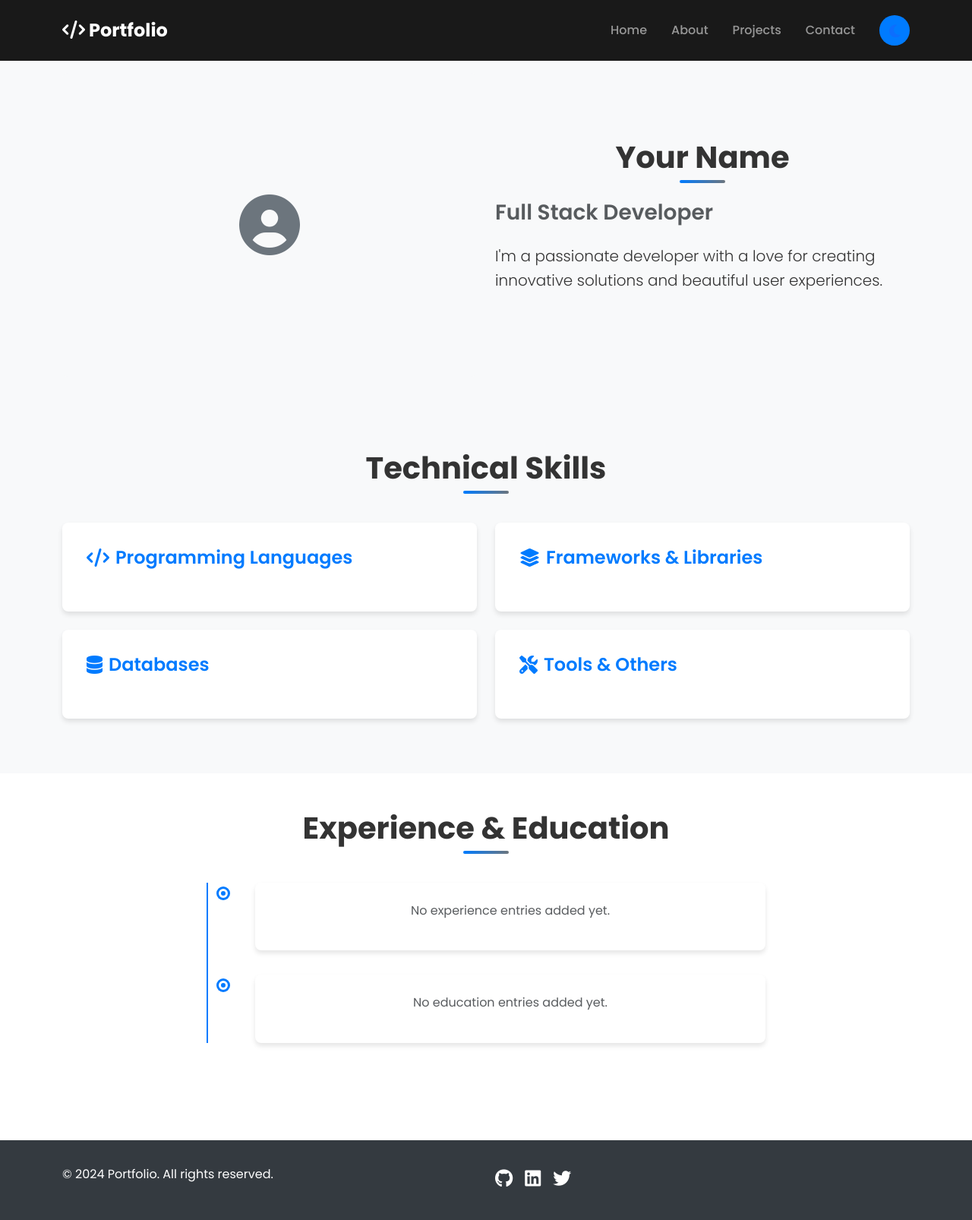
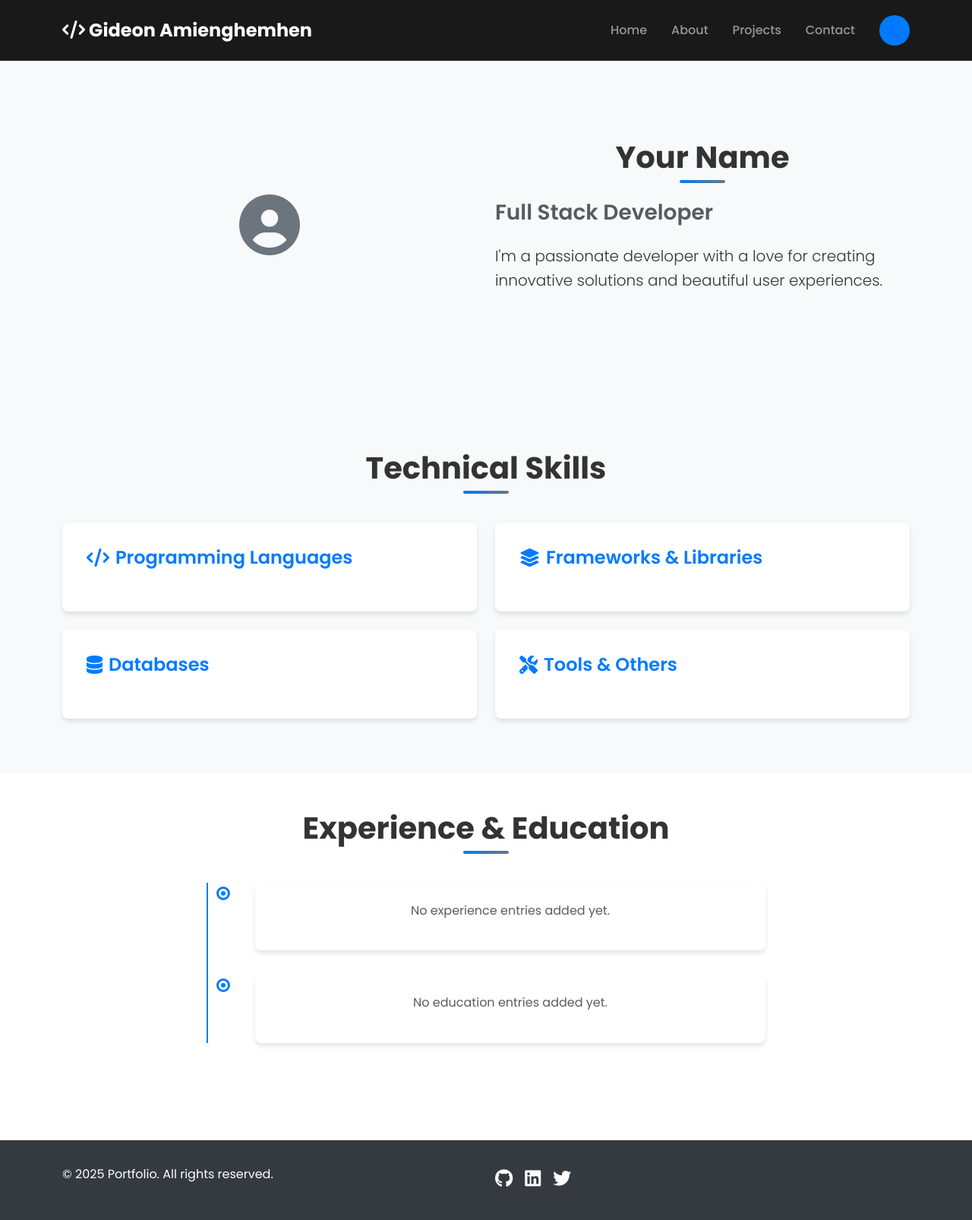
Before and after one commit to GideonA-HUB/my_personal_portfolio, a Django app: page /about/ in a window 1280 px wide. Shown: the whole page at 76% size. Run offline with Django 4.2, Linux system fonts and the light colour scheme; data that the repository does not hold is empty.

Commit message:
Made adjustements in the homepage

```diff
--- a/templates/base.html
+++ b/templates/base.html
@@ -1,3 +1,4 @@
+{% now "Y" as now %}
 <!DOCTYPE html>
 <html lang="en">
 <head>
@@ -21,7 +22,7 @@
     <nav class="navbar navbar-expand-lg navbar-dark fixed-top">
         <div class="container">
             <a class="navbar-brand" href="{% url 'core:home' %}">
-                <i class="fas fa-code"></i> Portfolio
+                <i class="fas fa-code"></i> Gideon Amienghemhen
             </a>
             <button class="navbar-toggler" type="button" data-bs-toggle="collapse" data-bs-target="#navbarNav">
                 <span class="navbar-toggler-icon"></span>
@@ -70,7 +71,7 @@
         <div class="container">
             <div class="row">
                 <div class="col-md-6">
-                    <p>&copy; 2024 Portfolio. All rights reserved.</p>
+                    <p>&copy; 2025 Portfolio. All rights reserved.</p>
                 </div>
                 <div class="col-md-6 text-end">
                     <div class="social-links">
```
